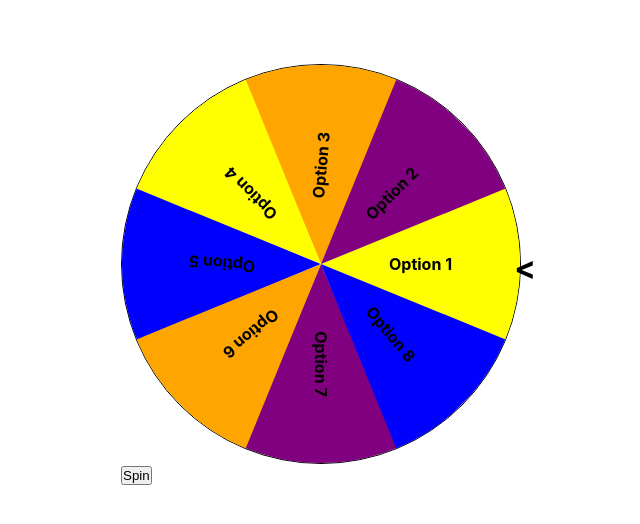
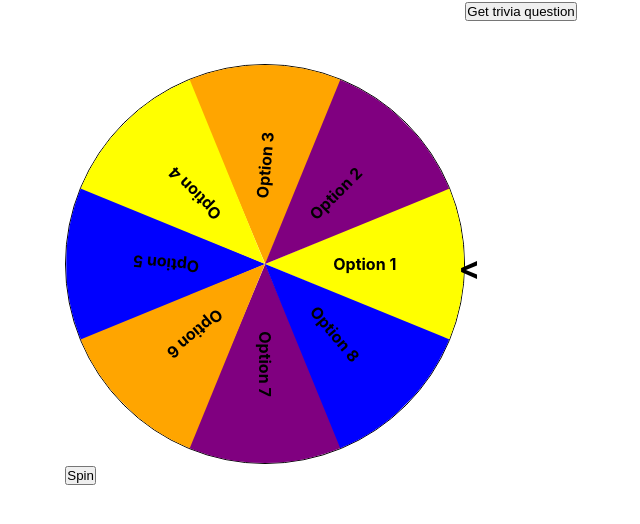
Before and after one commit to gitreadygitset/Wheel-of-Misfortune, a React (Create React App) app: page / in a window 1280 px wide. Shown: the top 524 px of the page, without its empty margins (319-959 px from the left). Built offline with nearby package versions, Linux system fonts and the light colour scheme.

Commit message:
Get and display trivia questions

```diff
--- a/src/App.js
+++ b/src/App.js
@@ -1,12 +1,15 @@
 import './App.css';
 import React from 'react'
 import Wheel from './Components/Wheel1'
+import TriviaDisplay from './Components/TriviaDisplay'
 
 function App() {
+
 
   return (
     <div className="App">
       <Wheel/>
+      <TriviaDisplay/>
     </div>
   );
 }
--- /dev/null
+++ b/src/Components/TriviaDisplay.js
@@ -0,0 +1,34 @@
+import React, { useState } from 'react'
+import {fetchTrivia} from '../api/fetchTrivia'
+
+const TriviaDisplay = () => {
+  const [currentQuestion, setCurrentQuestion] = useState({})
+
+  const questionify = text => {
+    let spaceIndex = text.indexOf(' ');
+    let questionString = "What" + text.slice(spaceIndex);
+    return questionString;
+  }
+
+  const getQuestion = async () => {
+    let questionData = await fetchTrivia();
+    questionData.text = questionify(questionData.text);
+    setCurrentQuestion(questionData)
+  }
+
+  return (
+    <div>
+      <p>{currentQuestion.text}</p>
+      {currentQuestion.text ?
+      <div>
+        <label htmlFor="answer">Answer</label>
+        <input id="answer" type="number"/>
+      </div>
+      : null }
+
+      <button onClick={getQuestion}>Get trivia question</button>
+    </div>
+  )
+}
+
+export default TriviaDisplay
--- /dev/null
+++ b/src/api/fetchTrivia.js
@@ -0,0 +1,14 @@
+export const fetchTrivia = async() => {
+  try {
+    const response = await fetch('http://numbersapi.com/random/trivia?min=0&max=10000000000&json')
+    if(response.ok){
+      const parsedResponse = await response.json();
+      return parsedResponse;
+    }
+    else {
+      throw new Error(`${response.status}: ${response.statusText}`)
+    }
+  } catch(error){
+    console.log(error)
+  }
+}
```
Also changed, not shown: src/Components/Wheel2.js (deleted), 1 other file (tests, documents, lock files or other folders).
